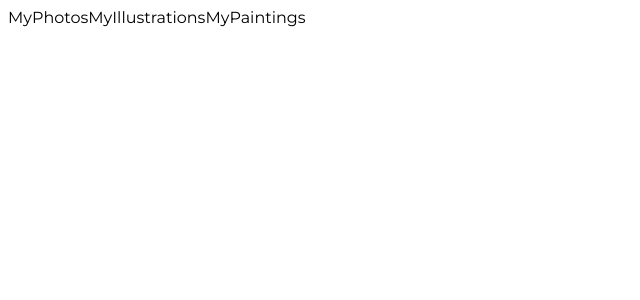
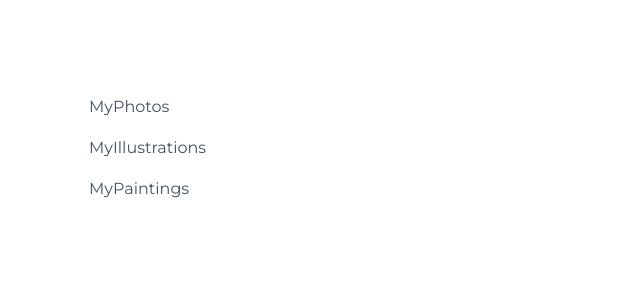
Before and after one commit to annatolchynska/react-challenge, a React (Create React App) app in the folder my-app/: page / in a window 1280 px wide. Shown: the top 300 px of the page, without its empty margins (0-640 px from the left). Built offline with nearby package versions, Linux system fonts and the light colour scheme.

Commit message:
Add css to component file.

```diff
--- a/my-app/src/components/Sidebar.js
+++ b/my-app/src/components/Sidebar.js
@@ -1,6 +1,8 @@
+import css from './css/Sidebar.module.css';
+
 export default function Sidebar(){
 return (
-    <div>
+    <div className={css.sidebar}>
 <a>MyPhotos</a>
 <a>MyIllustrations</a>
 <a>MyPaintings</a>
```
